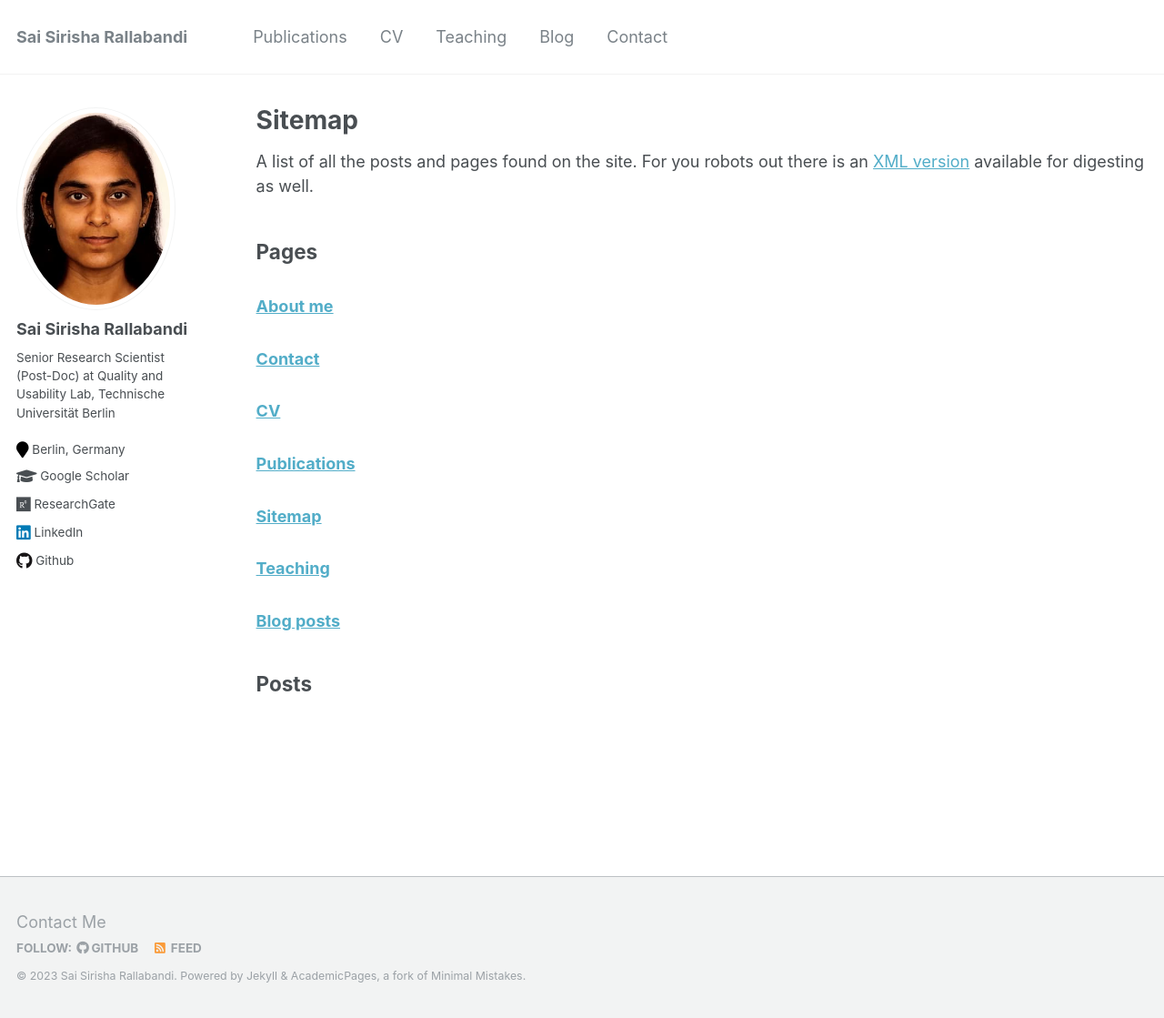
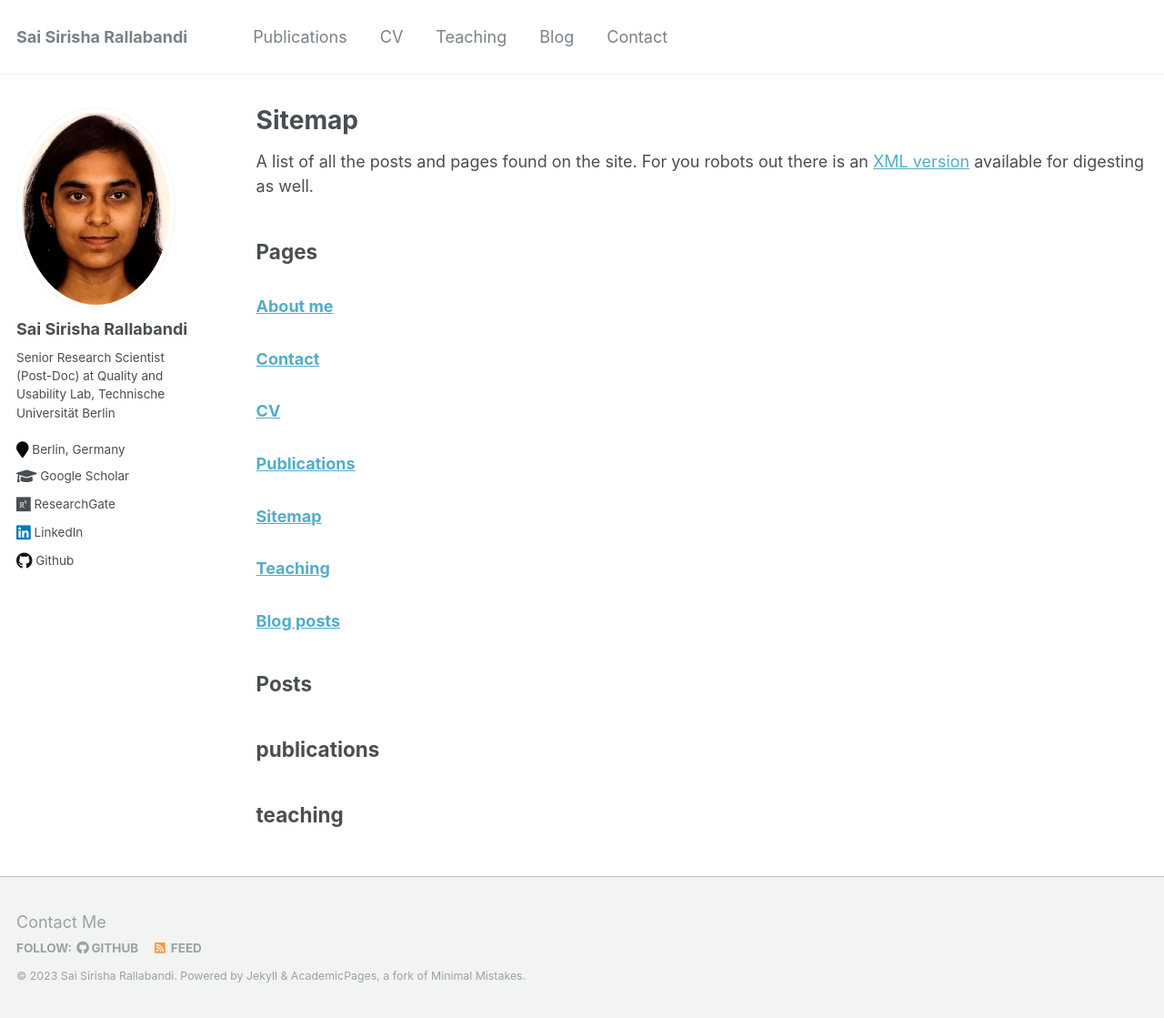
Before and after one commit to SaiSirishaR/saisirishar.github.io, a Jekyll site: the page built from _pages/sitemap.md, in a window 1280 px wide and 1119 px high. Shown: the whole window at 91% size. Built offline with Jekyll 4.4.1, drawn with Linux system fonts in a browser that asks for light colours; part of the change alters nothing that is shown.

Commit message:
Update _config.yml

```diff
--- a/_config.yml
+++ b/_config.yml
@@ -174,14 +174,78 @@ kramdown:
 
 
 # Collections
-##collections:
-
-
+collections:
+  teaching:
+    output: true
+    permalink: /:collection/:path/
+  publications:
+    output: true
+    permalink: /:collection/:path/
+  portfolio:
+    output: false
+    permalink: /:collection/:path/
+  talks:
+    output: false
+    permalink: /:collection/:path/
 
 
 # Defaults
+defaults:
+  # _posts
+  - scope:
+      path: ""
+      type: posts
+    values:
+      layout: single
+      author_profile: true
+      read_time: true
+      comments: true
+      share: true
+      related: true
+  # _pages
+  - scope:
+      path: ""
+      type: pages
+    values:
+      layout: single
+      author_profile: true
+  # _teaching
+  - scope:
+      path: ""
+      type: teaching
+    values:
+      layout: single
+      author_profile: true
+      share: true
+      comments: true
+  # _publications
+  - scope:
+      path: ""
+      type: publications
+    values:
+      layout: single
+      author_profile: true
+      share: true
+      comments: true
+  # _portfolio
+  - scope:
+      path: ""
+      type: portfolio
+    values:
+      layout: single
+      author_profile: true
+      share: true
+      comment: true
+  # _talks
+  - scope:
+      path: ""
+      type: talks
+    values:
+      layout: talk
+      author_profile: true
+      share: true
 
-#######################################
+
 # Sass/SCSS
 sass:
   sass_dir: _sass
```
